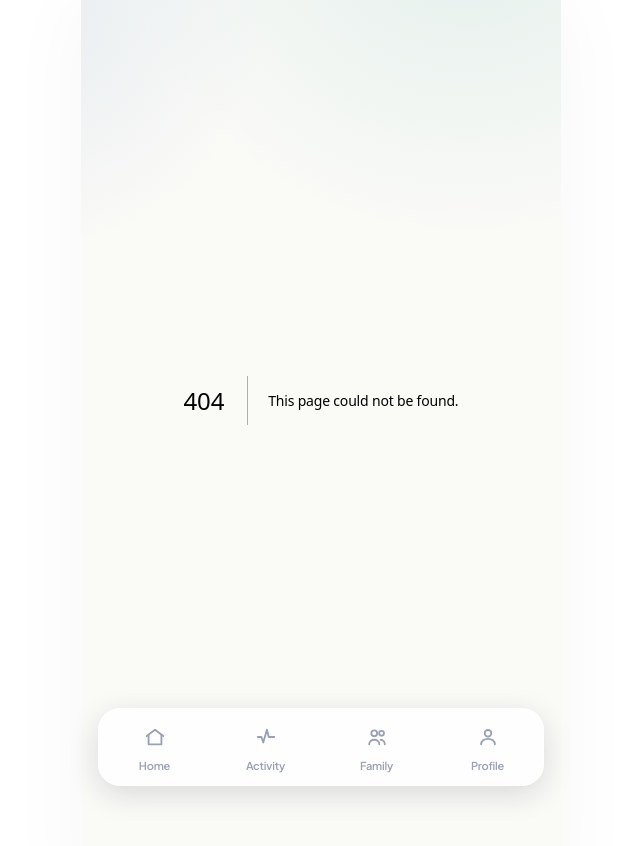
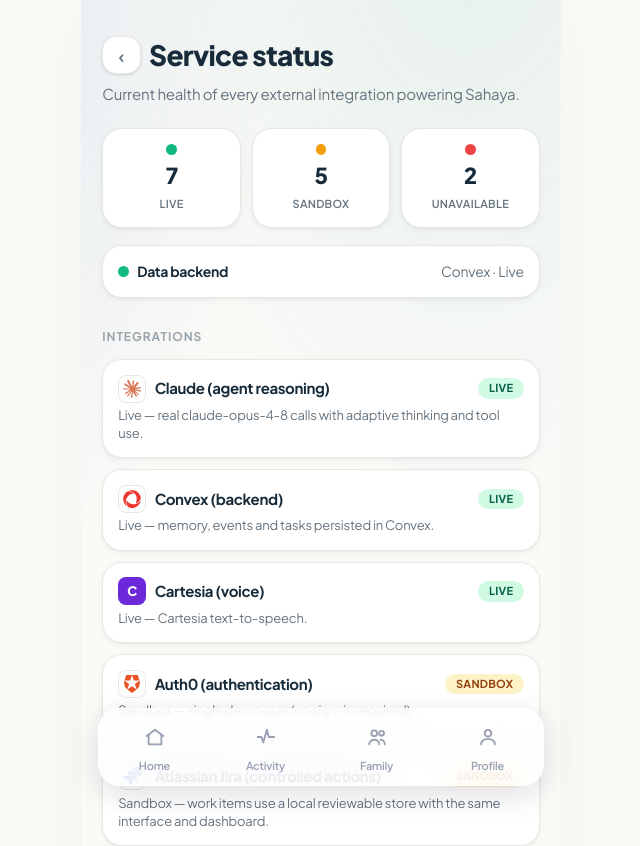
Before and after one commit to Santhusha-bit/Sahaya, a Next.js app: page /dashboard in a window 1280 px wide. Before the commit this address had no page. Shown: the top 846 px of the page, without its empty margins (319-959 px from the left). Built offline with nearby package versions, Linux system fonts and the light colour scheme; no server answers.

Commit message:
Move service status out of Profile into a dedicated /dashboard page

```diff
--- /dev/null
+++ b/src/app/dashboard/page.tsx
@@ -0,0 +1,115 @@
+"use client";
+
+import { useEffect, useState } from "react";
+import Link from "next/link";
+import type { IntegrationStatus } from "@/lib/env";
+import { BrandLogo } from "@/components/BrandLogo";
+
+interface StatusResponse {
+  user: { name: string; role: string; authMode: string };
+  backend: string;
+  integrations: IntegrationStatus[];
+}
+
+const MODE_STYLE: Record<string, { bg: string; color: string; dot: string; label: string }> = {
+  live: { bg: "#d1fae5", color: "#065f46", dot: "#10b981", label: "live" },
+  sandbox: { bg: "#fef3c7", color: "#92400e", dot: "#f59e0b", label: "sandbox" },
+  unavailable: { bg: "#fee2e2", color: "#991b1b", dot: "#ef4444", label: "unavailable" },
+};
+
+export default function DashboardPage() {
+  const [status, setStatus] = useState<StatusResponse | null>(null);
+  const [loading, setLoading] = useState(true);
+
+  useEffect(() => {
+    fetch("/api/status")
+      .then((r) => r.json())
+      .then(setStatus)
+      .catch(() => {})
+      .finally(() => setLoading(false));
+  }, []);
+
+  const integrations = status?.integrations ?? [];
+  const counts = integrations.reduce(
+    (acc, i) => {
+      acc[i.mode] = (acc[i.mode] ?? 0) + 1;
+      return acc;
+    },
+    {} as Record<string, number>,
+  );
+
+  return (
+    <main className="px-5 pt-8">
+      <div className="flex items-center gap-2">
+        <Link
+          href="/profile"
+          className="btn flex h-9 w-9 items-center justify-center rounded-full bg-white text-[18px] text-[var(--muted)] shadow-sm"
+          style={{ border: "1px solid var(--line)" }}
+          aria-label="Back"
+        >
+          ‹
+        </Link>
+        <h1 className="text-[28px] font-extrabold tracking-tight">Service status</h1>
+      </div>
+      <p className="mt-1.5 text-[15px] leading-relaxed text-[var(--muted)]">
+        Current health of every external integration powering Sahaya.
+      </p>
+
+      {/* Summary */}
+      <section className="mt-5 grid grid-cols-3 gap-2.5">
+        {(["live", "sandbox", "unavailable"] as const).map((mode) => {
+          const s = MODE_STYLE[mode];
+          return (
+            <div key={mode} className="card flex flex-col items-center gap-1 p-3.5 text-center">
+              <span className="h-2.5 w-2.5 rounded-full" style={{ background: s.dot }} />
+              <div className="text-[22px] font-extrabold tracking-tight">{counts[mode] ?? 0}</div>
+              <div className="text-[11px] font-semibold uppercase tracking-wide text-[var(--muted)]">{s.label}</div>
+            </div>
+          );
+        })}
+      </section>
+
+      {/* Backend */}
+      {status && (
+        <div className="card mt-4 flex items-center gap-2 p-3.5">
+          <span className="h-2.5 w-2.5 rounded-full" style={{ background: status.backend === "convex" ? "#10b981" : "#f59e0b" }} />
+          <div className="text-[14px] font-bold tracking-tight">Data backend</div>
+          <div className="ml-auto text-[14px] capitalize text-[var(--muted)]">
+            {status.backend === "convex" ? "Convex · live" : "Sandbox · in-process"}
+          </div>
+        </div>
+      )}
+
+      {/* Integrations */}
+      <h2 className="eyebrow mt-7">Integrations</h2>
+      <section className="mt-3 flex flex-col gap-2.5">
+        {loading && <div className="text-[14px] text-[var(--muted)]">Checking services…</div>}
+        {!loading && integrations.length === 0 && (
+          <div className="text-[14px] text-[var(--muted)]">No service information available.</div>
+        )}
+        {integrations.map((i, idx) => {
+          const s = MODE_STYLE[i.mode];
+          return (
+            <div key={i.key} className={`card fade-up stagger-${Math.min(idx + 1, 4)} p-3.5`}>
+              <div className="flex items-center gap-2">
+                <BrandLogo brandKey={i.key} label={i.label} />
+                <div className="text-[15px] font-bold tracking-tight">{i.label}</div>
+                <span
+                  className="pill ml-auto px-2.5 py-0.5 text-[11px] font-bold uppercase tracking-wide"
+                  style={{ background: s?.bg, color: s?.color }}
+                >
+                  {i.mode}
+                </span>
+              </div>
+              <div className="mt-1 text-[13px] leading-snug text-[var(--muted)]">{i.detail}</div>
+            </div>
+          );
+        })}
+      </section>
+
+      <p className="mt-6 text-center text-[12px] text-[var(--faint)]">
+        Sahaya · honest status of every external service.
+      </p>
+    </main>
+  );
+}
--- a/src/app/profile/page.tsx
+++ b/src/app/profile/page.tsx
@@ -1,20 +1,7 @@
 "use client";
 
 import { useEffect, useState } from "react";
-import type { IntegrationStatus } from "@/lib/env";
-import { BrandLogo } from "@/components/BrandLogo";
-
-interface StatusResponse {
-  user: { name: string; role: string; authMode: string };
-  backend: string;
-  integrations: IntegrationStatus[];
-}
-
-const MODE_STYLE: Record<string, { bg: string; color: string }> = {
-  live: { bg: "#d1fae5", color: "#065f46" },
-  sandbox: { bg: "#fef3c7", color: "#92400e" },
-  unavailable: { bg: "#fee2e2", color: "#991b1b" },
-};
+import Link from "next/link";
 
 /** Dummy profile used for the demo sign-in flow (no real backend). */
 const DEMO_USER = {
@@ -30,7 +17,6 @@
 const AUTH_KEY = "sahaya-demo-auth";
 
 export default function ProfilePage() {
-  const [status, setStatus] = useState<StatusResponse | null>(null);
   // null = still reading localStorage, then true/false.
   const [signedIn, setSignedIn] = useState<boolean | null>(null);
   const [email, setEmail] = useState(DEMO_USER.email);
@@ -39,13 +25,6 @@
 
   useEffect(() => {
     setSignedIn(window.localStorage.getItem(AUTH_KEY) === "1");
-  }, []);
-
-  useEffect(() => {
-    fetch("/api/status")
-      .then((r) => r.json())
-      .then(setStatus)
-      .catch(() => {});
   }, []);
 
   function signIn(e: React.FormEvent) {
@@ -166,26 +145,16 @@
         </div>
       </section>
 
-      <h2 className="eyebrow mt-7">Integrations</h2>
-      <p className="mt-1.5 text-[13px] leading-relaxed text-[var(--muted)]">
-        Honest status of every external service (prompt acceptance criterion 12).
-      </p>
+      <h2 className="eyebrow mt-7">System</h2>
       <section className="mt-3 flex flex-col gap-2.5">
-        {status?.integrations.map((i, idx) => {
-          const s = MODE_STYLE[i.mode];
-          return (
-            <div key={i.key} className={`card fade-up stagger-${Math.min(idx + 1, 4)} p-3.5`}>
-              <div className="flex items-center gap-2">
-                <BrandLogo brandKey={i.key} label={i.label} />
-                <div className="text-[15px] font-bold tracking-tight">{i.label}</div>
-                <span className="pill ml-auto px-2.5 py-0.5 text-[11px] font-bold uppercase tracking-wide" style={{ background: s.bg, color: s.color }}>
-                  {i.mode}
-                </span>
-              </div>
-              <div className="mt-1 text-[13px] leading-snug text-[var(--muted)]">{i.detail}</div>
-            </div>
-          );
-        })}
+        <Link href="/dashboard" className="card card-interactive flex items-center gap-2 p-3.5">
+          <span className="text-[15px]">🩺</span>
+          <div>
+            <div className="text-[14px] font-bold tracking-tight">Service status</div>
+            <div className="text-[12.5px] leading-snug text-[var(--muted)]">Live health of every integration</div>
+          </div>
+          <span className="ml-auto text-[18px] text-[var(--faint)]">›</span>
+        </Link>
       </section>
 
       <div className="card mt-6 overflow-hidden p-5">
```
